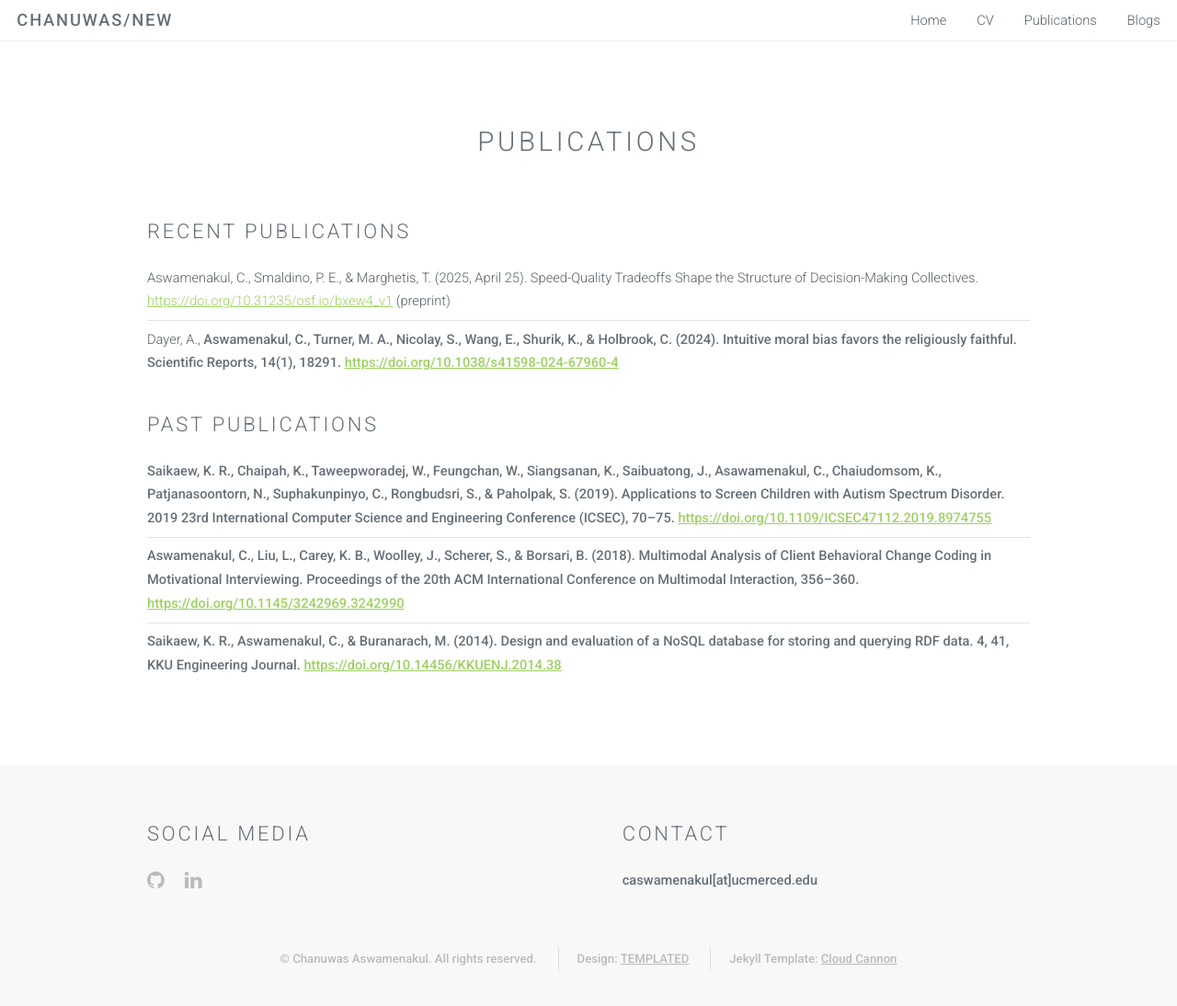
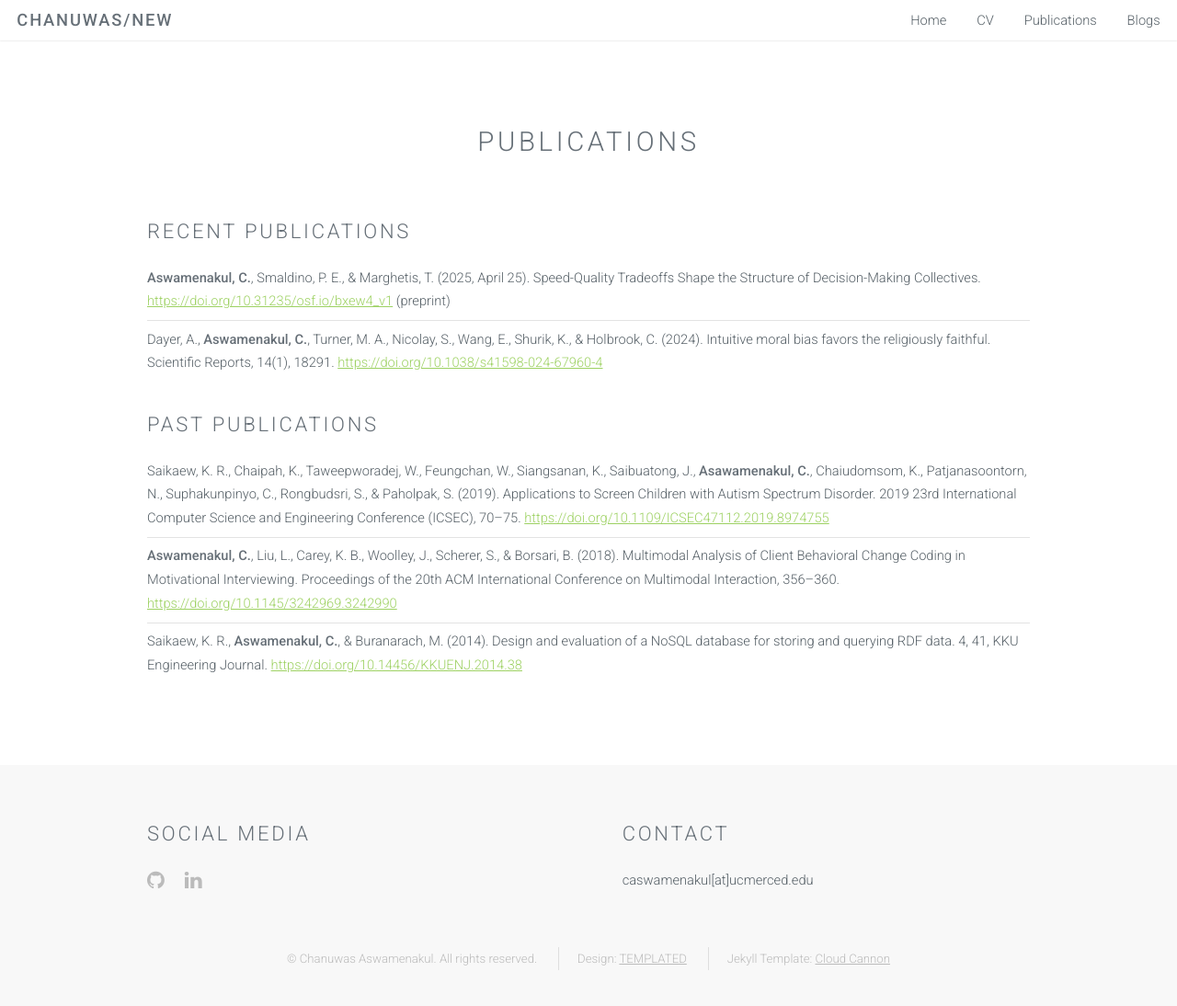
Before and after one commit to chasnew/chasnew.github.io, a Jekyll site: the page built from publication.html, in a window 1280 px wide and 1114 px high. Shown: the top 1094 px of the window at 92% size. Built offline with Jekyll 4.4.1, drawn with Linux system fonts in a browser that asks for light colours.

Commit message:
Fixed bold font tags

```diff
--- a/publication.html
+++ b/publication.html
@@ -11,8 +11,8 @@
         <section>
             <h2>Recent Publications</h2>
             <ul class="alt">
-                <li>Aswamenakul, C., Smaldino, P. E., & Marghetis, T. (2025, April 25). Speed-Quality Tradeoffs Shape the Structure of Decision-Making Collectives. <a href=https://doi.org/10.31235/osf.io/bxew4_v1>https://doi.org/10.31235/osf.io/bxew4_v1</a> (preprint)</li>
-                <li>Dayer, A., <b>Aswamenakul, C.<b>, Turner, M. A., Nicolay, S., Wang, E., Shurik, K., & Holbrook, C. (2024). Intuitive moral bias favors the religiously faithful. Scientific Reports, 14(1), 18291. <a href="https://doi.org/10.1038/s41598-024-67960-4">https://doi.org/10.1038/s41598-024-67960-4</a></li>
+                <li><b>Aswamenakul, C.</b>, Smaldino, P. E., & Marghetis, T. (2025, April 25). Speed-Quality Tradeoffs Shape the Structure of Decision-Making Collectives. <a href=https://doi.org/10.31235/osf.io/bxew4_v1>https://doi.org/10.31235/osf.io/bxew4_v1</a> (preprint)</li>
+                <li>Dayer, A., <b>Aswamenakul, C.</b>, Turner, M. A., Nicolay, S., Wang, E., Shurik, K., & Holbrook, C. (2024). Intuitive moral bias favors the religiously faithful. Scientific Reports, 14(1), 18291. <a href="https://doi.org/10.1038/s41598-024-67960-4">https://doi.org/10.1038/s41598-024-67960-4</a></li>
             </ul>
             <h2>Past Publications</h2>
             <ul class="alt">
```
